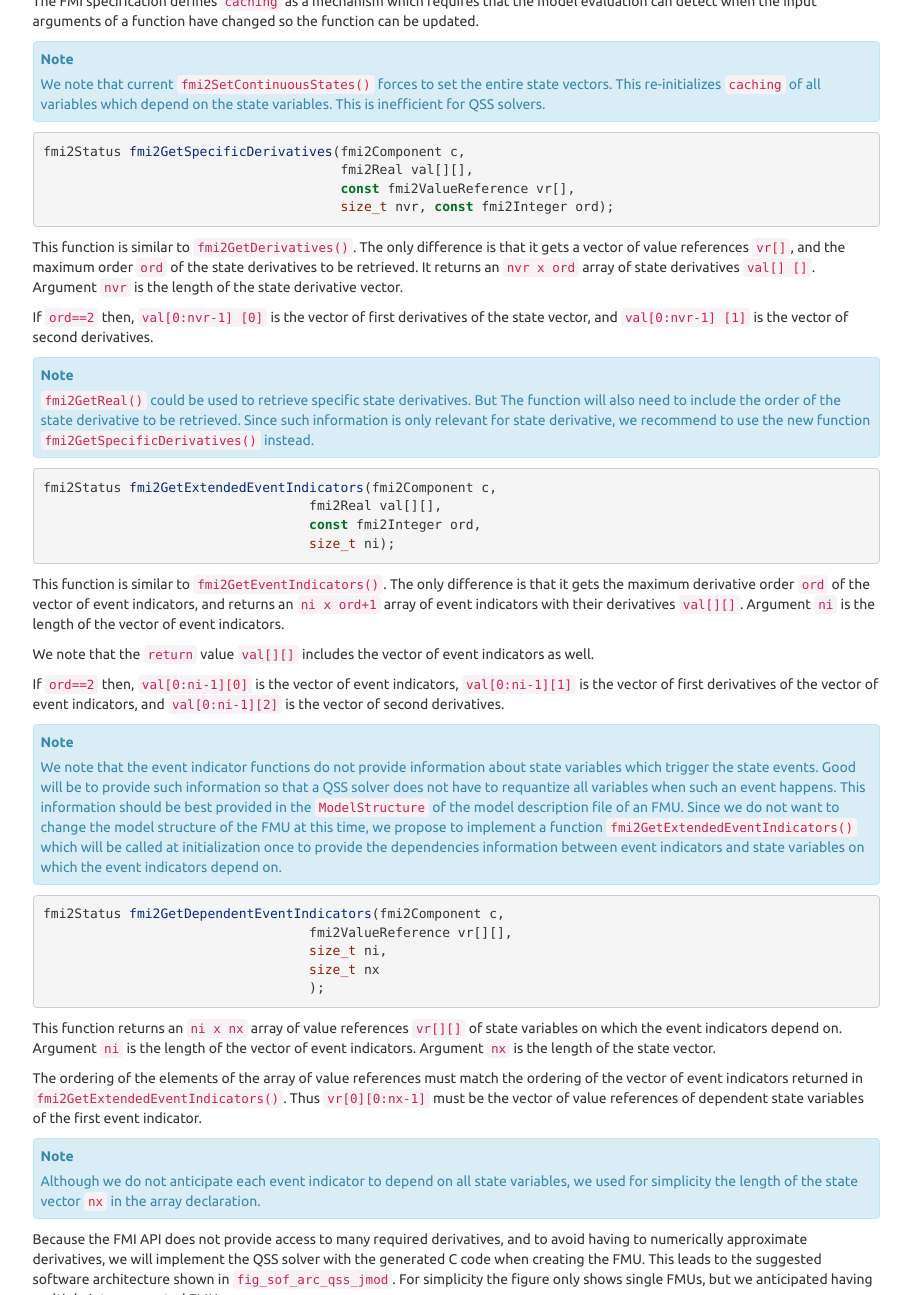
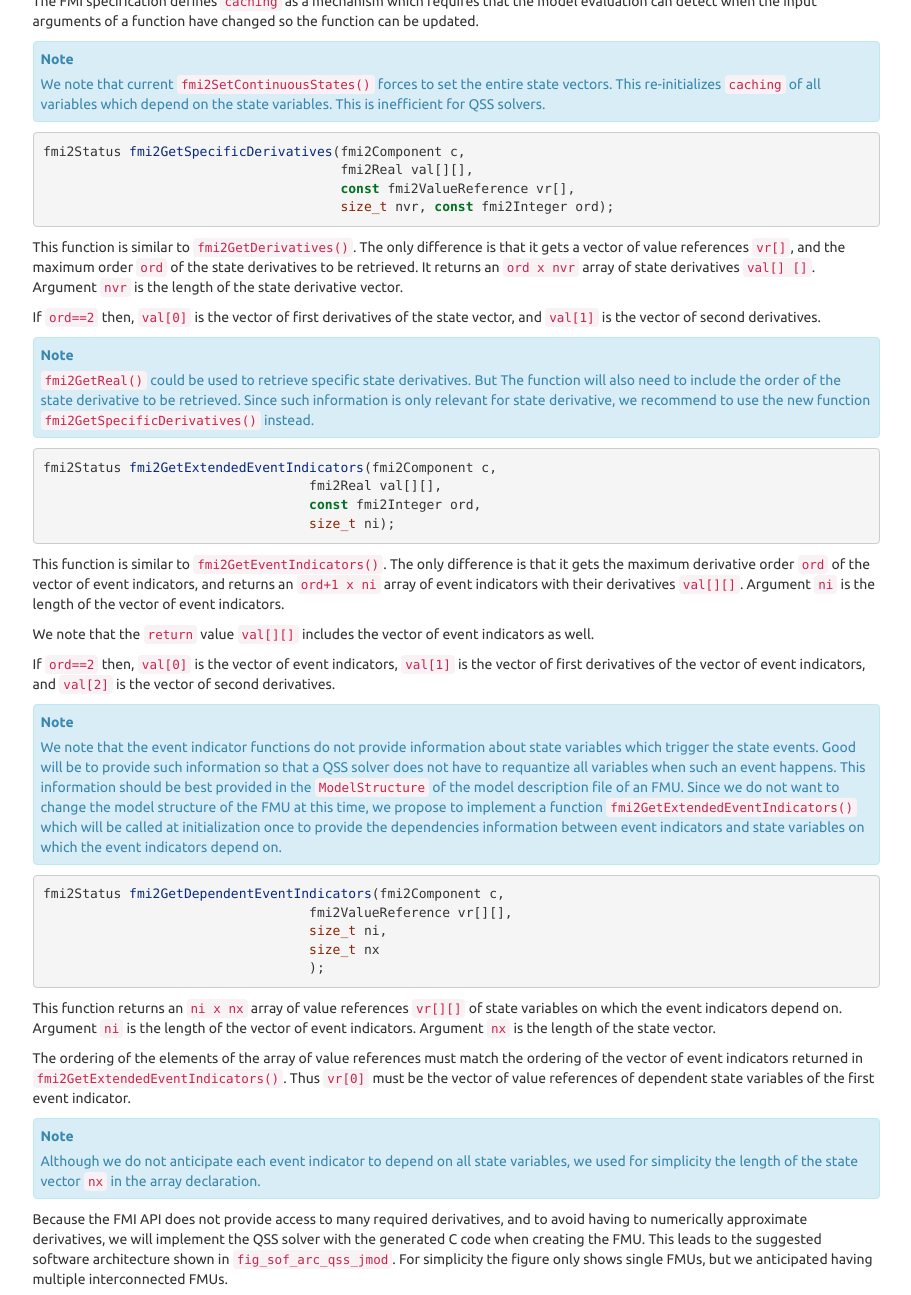
Before and after one commit to lbl-srg/soep, a Sphinx documentation site: the page built from doc-design/source/softwareArchitecture.rst, in a window 1280 px wide and 1400 px high, scrolled down 2184 px, cut to the strip 0-1295 px from the top of the window. Shown: the whole strip, without its empty margins (330-1241 px from the left). Built offline with Sphinx 7.4.7, drawn with Linux system fonts in a browser that asks for light colours.

```diff
--- a/doc-design/source/softwareArchitecture.rst
+++ b/doc-design/source/softwareArchitecture.rst
@@ -378,11 +378,11 @@ of a function have changed so the function can be updated.
 This function is similar to ``fmi2GetDerivatives()``.
 The only difference is that it gets a vector of value references ``vr[]``,
 and the maximum order ``ord`` of the state derivatives to be retrieved. It returns
-an ``nvr x ord`` array of state derivatives ``val[] []``.
+an ``ord x nvr`` array of state derivatives ``val[] []``.
 Argument ``nvr`` is the length of the state derivative vector.
 
-If ``ord==2`` then, ``val[0:nvr-1] [0]`` is the vector of first derivatives
-of the state vector, and ``val[0:nvr-1] [1]`` is the vector of second derivatives.
+If ``ord==2`` then, ``val[0]`` is the vector of first derivatives
+of the state vector, and ``val[1]`` is the vector of second derivatives.
 
 .. note::
 
@@ -401,15 +401,15 @@ of the state vector, and ``val[0:nvr-1] [1]`` is the vector of second derivative
 
 This function is similar to ``fmi2GetEventIndicators()``.
 The only difference is that it gets the maximum derivative order ``ord``
-of the vector of event indicators,  and returns an ``ni x ord+1`` array of
+of the vector of event indicators,  and returns an ``ord+1 x ni``  array of
 event indicators with their derivatives ``val[][]``.
 Argument ``ni`` is the length of the vector of event indicators.
 
 We note that the ``return`` value ``val[][]`` includes the vector of event indicators as well.
 
-If ``ord==2`` then, ``val[0:ni-1][0]`` is the vector of event indicators,
-``val[0:ni-1][1]`` is the vector of first derivatives of the vector of event indicators,
-and ``val[0:ni-1][2]`` is the vector of second derivatives.
+If ``ord==2`` then, ``val[0]`` is the vector of event indicators,
+``val[1]`` is the vector of first derivatives of the vector of event indicators,
+and ``val[2]`` is the vector of second derivatives.
 
 .. note::
 
@@ -440,7 +440,7 @@ Argument ``nx`` is the length of the state vector.
 The ordering of the elements of the array of value references
 must match the ordering of the vector of event indicators
 returned in ``fmi2GetExtendedEventIndicators()``.
-Thus ``vr[0][0:nx-1]`` must be the vector of value references of
+Thus ``vr[0]`` must be the vector of value references of
 dependent state variables of the first event indicator.
 
 .. note::
```
